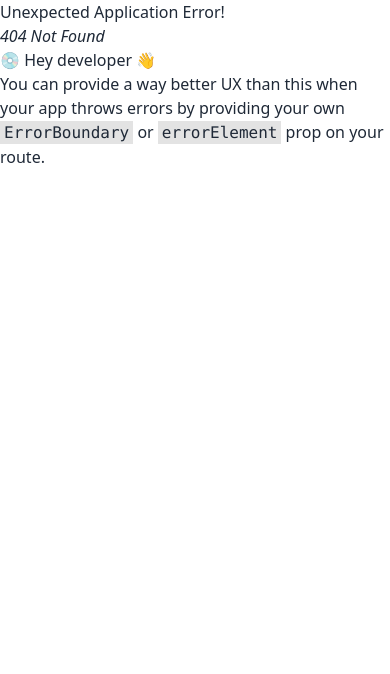
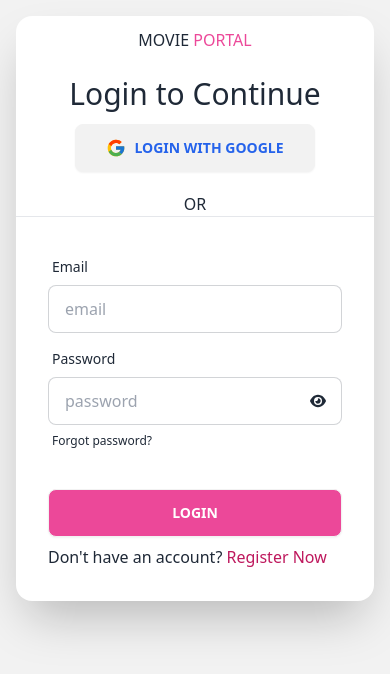
Before and after one commit to study-for-career/a10-movie-portal-client, a React (Vite) app: page /login in a window 390 px wide. Before the commit this address had no page. Shown: the top 674 px of the page. Built offline with nearby package versions, Linux system fonts and the light colour scheme.

Commit message:
Create and Responsive Login Page

```diff
--- a/package.json
+++ b/package.json
@@ -16,6 +16,7 @@
     "match-sorter": "^8.0.0",
     "react": "^18.3.1",
     "react-dom": "^18.3.1",
+    "react-icons": "^5.4.0",
     "react-router-dom": "^7.0.2",
     "sort-by": "^1.2.0",
     "sweetalert2": "^11.14.5"
--- a/src/components/Navbar.jsx
+++ b/src/components/Navbar.jsx
@@ -1,4 +1,5 @@
 import { Link, NavLink } from "react-router-dom";
+import { FaBars } from "react-icons/fa6";
 
 const Navbar = () => {
 
@@ -8,7 +9,7 @@ const Navbar = () => {
         <li><NavLink to='/'>Categories</NavLink></li>
         <li><NavLink to='/'>My Favorites</NavLink></li>
         <li><NavLink to='/'>Add Movie</NavLink></li>
-        <li><NavLink to='/'>Login</NavLink></li>
+        <li><NavLink to='/login'>Login</NavLink></li>
         <li><NavLink to='/'>Register</NavLink></li>
 
     </>
@@ -23,7 +24,7 @@ const Navbar = () => {
     return (
         <div className="flex justify-between items-center bg-gray-800 text-white">
             <div>
-                <a className="btn btn-ghost text-xl">Movie Portal</a>
+                <a className="btn btn-ghost uppercase text-md md:text-xl">Movie <span className="text-pink-500">Portal</span></a>
             </div>
             <div className="flex items-center gap-4">
                 <div className="block lg:hidden">
@@ -44,26 +45,19 @@ const Navbar = () => {
                 <div className="dropdown dropdown-end ">
 
                     {/* After login Area */}
-                    <div tabIndex={0} role="button" className="btn btn-ghost btn-circle avatar lg:hidden block ">
-                        <div className="w-10 rounded-full ">
-                            <img
-                                alt="Tailwind CSS Navbar component"
-                                src="" />
+                    <div tabIndex={0} role="button" className="btn btn-ghost btn-circle avatar lg:hidden flex ">
+                        <div className="flex items-center justify-center">
+                            <FaBars className="w-5 h-5"></FaBars>
                         </div>
                     </div>
-                    <ul
-                        tabIndex={0}
-                        className="menu menu-sm dropdown-content rounded-box z-[1] mt-3 w-auto p-2 shadow hidden lg:block bg-gray-800 text-white">
 
-                        <li><a>Logout</a></li>
-                    </ul>
                     <ul
                         tabIndex={0}
                         className="menu menu-sm dropdown-content bg-gray-800 text-white rounded-box z-[1] mt-3 w-auto p-2 shadow lg:hidden block">
                         {
                             menuListsDropdown
                         }
-                        <li><a>Logout</a></li>
+
                     </ul>
                 </div>
 
@@ -84,14 +78,7 @@ const Navbar = () => {
 
                         <li><a>Logout</a></li>
                     </ul>
-                    {/* <ul
-                        tabIndex={0}
-                        className="menu menu-sm dropdown-content bg-gray-800 text-white rounded-box z-[1] mt-3 w-auto p-2 shadow lg:hidden block">
-                        {
-                            menuListsDropdown
-                        }
-                        <li><a>Logout</a></li>
-                    </ul> */}
+
                 </div>
             </div>
         </div>
--- a/src/main.jsx
+++ b/src/main.jsx
@@ -6,13 +6,19 @@ import {
   createBrowserRouter,
   RouterProvider,
 } from "react-router-dom";
+import Login from './pages/Login.jsx';
 
 
 const router = createBrowserRouter([
   {
     path: "/",
     element: <Home></Home>,
+
   },
+  {
+    path: 'login',
+    element: <Login></Login>
+  }
 ]);
 
 createRoot(document.getElementById('root')).render(
--- a/src/pages/Home.jsx
+++ b/src/pages/Home.jsx
@@ -1,3 +1,4 @@
+import { Outlet } from "react-router-dom";
 import Navbar from "../components/Navbar";
 
 
@@ -5,6 +6,7 @@ const Home = () => {
   return (
     <div>
       <Navbar></Navbar>
+      <Outlet></Outlet>
     </div>
   );
 };
--- /dev/null
+++ b/src/pages/Login.jsx
@@ -0,0 +1,81 @@
+import { useState } from "react";
+import { FaEye, FaEyeSlash } from "react-icons/fa6";
+import { FcGoogle } from "react-icons/fc";
+import { Link } from "react-router-dom";
+
+const Login = () => {
+
+    const [showPassword, setShowPassword] = useState(false);
+
+    const handleLogin = (e) => {
+        e.preventDefault();
+        const email = e.target.email.value;
+        const password = e.target.password.value;
+        console.log(email, password)
+    }
+
+
+    const handleGoogleLogin = () => {
+        console.log('I will do it later')
+    }
+
+    const handleShowPassword = () => {
+        setShowPassword(!showPassword)
+    }
+    return (
+        <div>
+            <div className="bg-base-200 min-h-screen">
+                <div className="hero-content">
+                    <div className="card bg-base-100 w-full max-w-md shrink-0 shadow-2xl">
+
+                        <div className="text-center py-3">
+                            <Link to='/'><a className="uppercase text-md md:text-xl">Movie <span className="text-pink-500">Portal</span></a></Link>
+                        </div>
+
+                        <h2 className='text-center text-3xl py-3'>Login to Continue</h2>
+
+                        <button onClick={handleGoogleLogin} className="btn uppercase text-blue-600 w-60 mx-auto mb-5"><FcGoogle className="text-xl"></FcGoogle> Login With Google</button>
+                        <p className="text-center"> OR </p>
+                        <hr />
+                        <form onSubmit={handleLogin} className="card-body w-full">
+                            <div className="form-control">
+                                <label className="label">
+                                    <span className="label-text">Email</span>
+                                </label>
+
+                                <input type="email" name="email" placeholder="email" className="input input-bordered" required />
+
+                            </div>
+                            <div className="form-control relative">
+                                <label className="label">
+                                    <span className="label-text">Password</span>
+                                </label>
+
+                                <input type={showPassword ? 'text' : 'password'} name="password" placeholder="password" className="input input-bordered" required />
+                                <span onClick={handleShowPassword} className='absolute right-4 bottom-12'>
+                                    {
+                                        !showPassword ? <FaEye></FaEye> : <FaEyeSlash />
+
+                                    }
+                                </span>
+
+
+                                <label className="label">
+                                    <Link to="/" href="#" className="label-text-alt link link-hover">Forgot password?</Link>
+                                </label>
+                            </div>
+                            <div className="form-control mt-6">
+                                <button className="btn bg-pink-500 hover:bg-pink-500 hover:text-black text-white uppercase">Login</button>
+                            </div>
+                            <p>Don't have an account? <Link to='/register' className='text-pink-700'>Register Now</Link>  </p>
+                        </form>
+
+                    </div>
+                </div>
+            </div>
+
+        </div>
+    );
+};
+
+export default Login;
```
Also changed, not shown: 1 other file (tests, documents, lock files or other folders).
